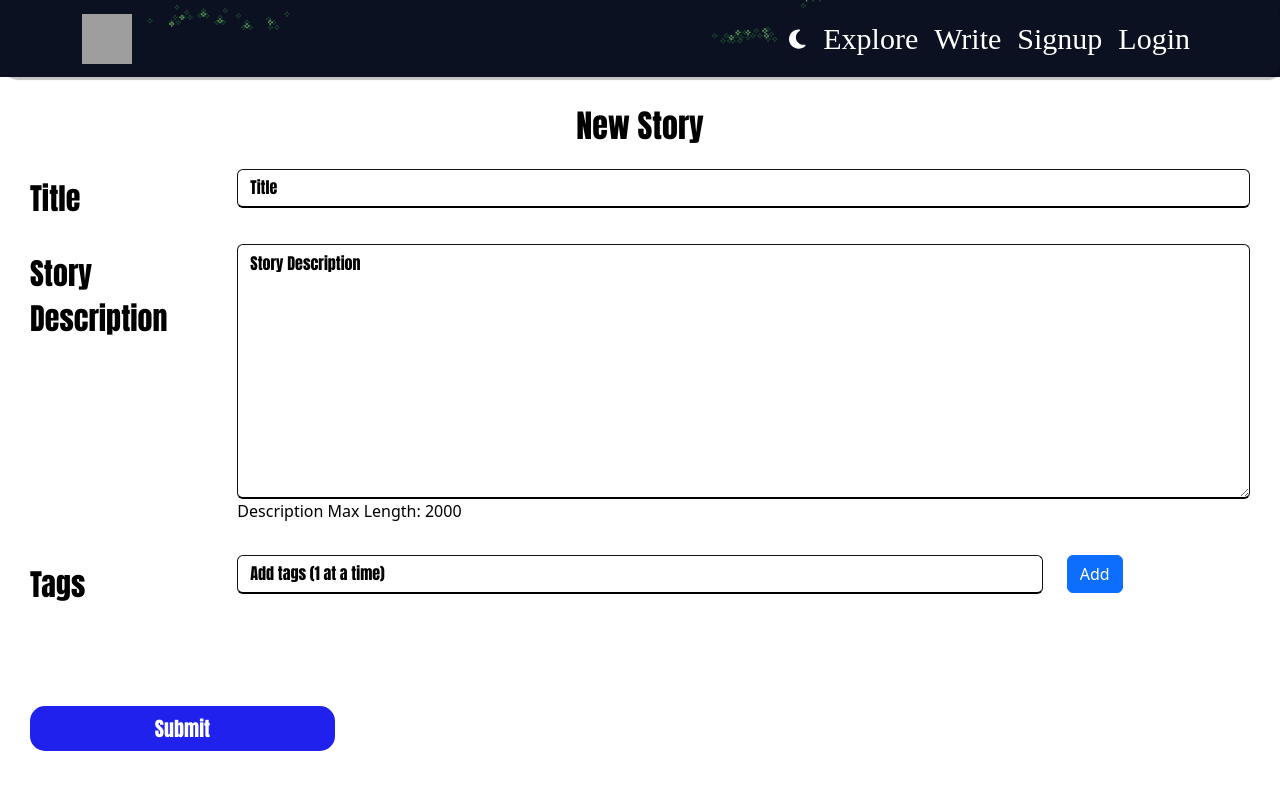
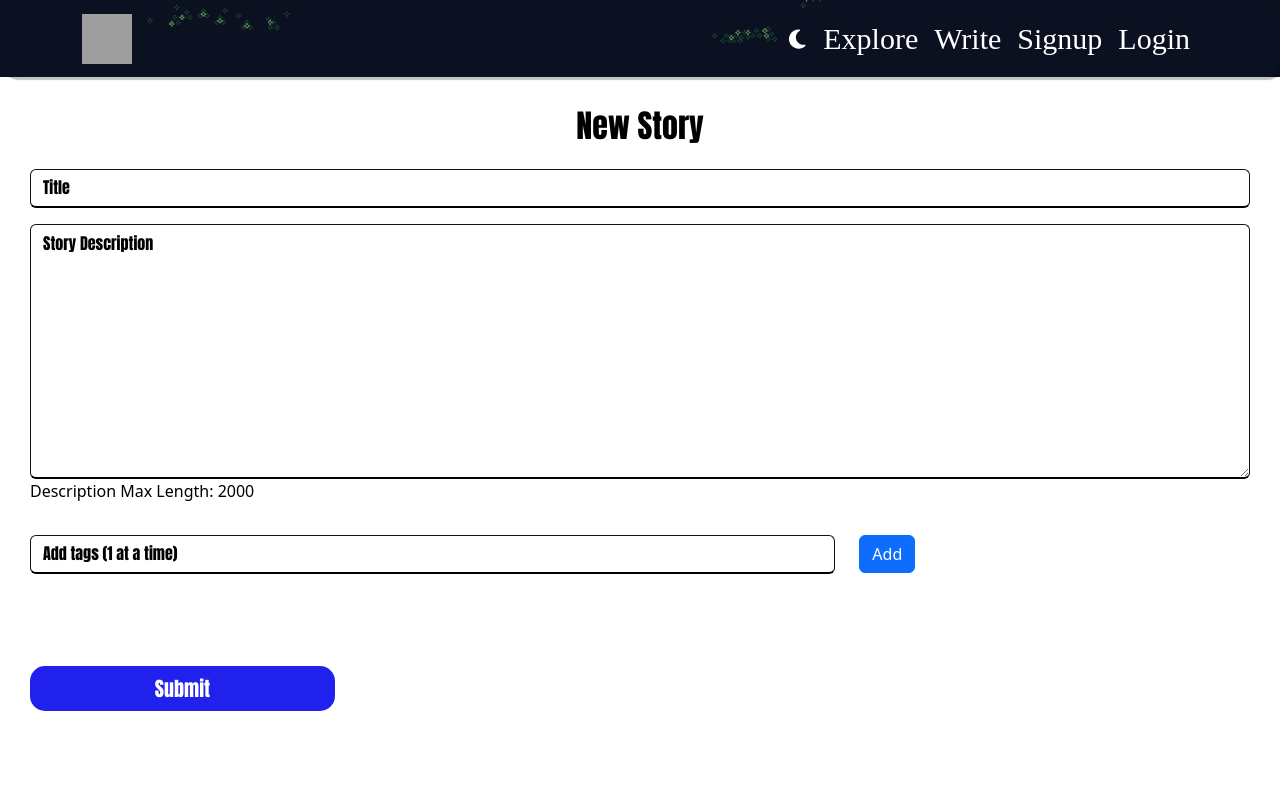
Before and after one commit to DiegoAndradeD/OwlsPost, a React (Vite) app in the folder OwlsPostReact/: page /addStory in a window 1280 px wide. Shown: the top 790 px of the page. Built offline with nearby package versions, Linux system fonts and the light colour scheme; grey boxes are pictures that could not be loaded; a web font is replaced by a local one.

Commit message:
React Quill added to story chapter
React Quill added to story chapter

```diff
--- a/OwlsPostReact/src/components/Chapter_Components/ChapterForm.tsx
+++ b/OwlsPostReact/src/components/Chapter_Components/ChapterForm.tsx
@@ -3,6 +3,8 @@ import axios from 'axios';
 import { useParams, useNavigate } from 'react-router-dom';
 import '../../styles/Chapter_Styles/ChapterForm.css';
 import { useTheme } from '../ThemeContext';
+import ReactQuill from 'react-quill';
+import 'react-quill/dist/quill.snow.css';
 
 const AddChapterPage: React.FC = () => {
   const { darkMode } = useTheme();
@@ -14,20 +16,13 @@ const AddChapterPage: React.FC = () => {
     title: '',
     content: '',
     storyid: id,
-});
+  });
 
-
-  const handleChange = (
-    e: React.ChangeEvent<HTMLInputElement | HTMLTextAreaElement>
-  ) => {
-    const { name, value } = e.target;
+  const handleChange = (name: string, value: string) => {
     setChapter({
       ...chapter,
       [name]: value,
     });
-    if (e.target instanceof HTMLTextAreaElement) {
-      autoExpandTextarea(e.target);
-    }
   };
 
   const handleSubmit = async (e: React.FormEvent) => {
@@ -51,11 +46,6 @@ const AddChapterPage: React.FC = () => {
     }
   };
 
-  const autoExpandTextarea = (element: HTMLTextAreaElement) => {
-    element.style.height = 'auto';
-    element.style.height = element.scrollHeight + 'px';
-  };
-
   const renderForm = () => {
     return (
       <form onSubmit={handleSubmit}>
@@ -69,24 +59,20 @@ const AddChapterPage: React.FC = () => {
               placeholder="Title"
               name="title"
               value={chapter.title}
-              onChange={handleChange}
+              onChange={(e) => handleChange(e.target.name, e.target.value)}
             />
           </div>
         </div>
         <div className="mb-3 row" id="dataContainer">
           <div className="col-sm-10">
-            <textarea
-              className="form-control"
-              id="description"
+            <ReactQuill
+              value={chapter.content}
+              onChange={(value) => handleChange('content', value)}
               placeholder="Story Description"
-              rows={8}
-              name="content"
-              value={chapter.content}
-              onChange={handleChange}
-            ></textarea>
+            />
           </div>
         </div>
-        <button type="submit" className="">
+        <button type="submit" className="ChapterForm_submitBtn">
           Submit
         </button>
       </form>
--- a/OwlsPostReact/src/components/Chapter_Components/ChapterPage.tsx
+++ b/OwlsPostReact/src/components/Chapter_Components/ChapterPage.tsx
@@ -1,8 +1,8 @@
-import axios from 'axios';
 import React, { useEffect, useState } from 'react';
 import { useParams } from 'react-router-dom';
 import '../../styles/Chapter_Styles/ChapterPage.css';
 import { useTheme } from '../ThemeContext';
+import axios from 'axios';
 
 interface Chapter {
   id: number;
@@ -80,7 +80,10 @@ const ChapterPage: React.FC = () => {
     <div className={`ChapterPage_mainDiv ${ChapterPageContainer}`}>
       <div className="chapterContainer">
         <h2 id='chapterTitle'>{chapter.title}</h2>
-        <div className="chapter-content">{chapter.content}</div>
+        <div
+          className="chapter-content"
+          dangerouslySetInnerHTML={{ __html: chapter.content }}
+        />
         <div className="chapter-navigation">
           {hasPrevChapter && (
             <a
--- a/OwlsPostReact/src/components/Story_Components/StoryForm.tsx
+++ b/OwlsPostReact/src/components/Story_Components/StoryForm.tsx
@@ -28,8 +28,7 @@ const TextInputField: React.FC<{
 }> = ({ id, placeholder, value, onChange }) => {
   return (
     <div className="mb-3 row">
-      <label htmlFor={id} className="col-sm-2 col-form-label">{placeholder}</label>
-      <div className="col-sm-10">
+      <div className="">
         <input
           type="text"
           className="form-control"
@@ -52,8 +51,7 @@ const TextAreaField: React.FC<{
 }> = ({ id, placeholder, value, onChange, remainingChars }) => {
   return (
     <div className="mb-3 row">
-      <label htmlFor={id} className="col-sm-2 col-form-label">{placeholder}</label>
-      <div className="col-sm-10">
+      <div className="">
         <textarea
           className="form-control"
           id={id}
@@ -173,7 +171,6 @@ const StoryForm: React.FC = () => {
               remainingChars={state.remainingChars}
             />
             <div className="mb-3 row">
-              <label htmlFor="tags" className="col-sm-2 col-form-label">Tags</label>
               <div className="col-sm-8">
                 <input
                   type="text"
@@ -195,8 +192,8 @@ const StoryForm: React.FC = () => {
               </div>
             </div>
             <div className="mb-3 row">
-              <div className="col-sm-2"></div>
-              <div className="col-sm-10">
+              <div className=""></div>
+              <div className="">
                 <div className="tags-container">
                   {state.tags.map((tag, index) => (
                     <span key={index} className="tagText">
--- a/OwlsPostReact/src/components/User_Settings_Components/Settings_Components/UserProfile_Settings.tsx
+++ b/OwlsPostReact/src/components/User_Settings_Components/Settings_Components/UserProfile_Settings.tsx
@@ -1,10 +1,10 @@
 import axios from "axios";
 import { useEffect, useState } from "react";
 import Cookies from "universal-cookie";
-import "react-quill/dist/quill.snow.css"; // Import Quill styles
+import "react-quill/dist/quill.snow.css";
 import "../../../styles/UserSettings_Styles/UserProfile_Settings.css";
 import { Link, useNavigate } from "react-router-dom";
-import ReactQuill from "react-quill"; // Import ReactQuill
+import ReactQuill from "react-quill";
 
 interface UserStates {
   profile_user_id: number;
--- a/OwlsPostReact/src/styles/Chapter_Styles/ChapterForm.css
+++ b/OwlsPostReact/src/styles/Chapter_Styles/ChapterForm.css
@@ -52,7 +52,7 @@
      justify-content: space-around;
  }
 
- #chapterFormWrapper form button  {
+ #chapterFormWrapper form .ChapterForm_submitBtn  {
      font-family: 'Anton', sans-serif;
      font-size: 20px;
      margin-top: 30px;
--- a/OwlsPostReact/src/styles/Story_Styles/StoryForm.css
+++ b/OwlsPostReact/src/styles/Story_Styles/StoryForm.css
@@ -3,6 +3,7 @@
   display: flex;
   justify-content: center;
   align-items: center;
+
 }
 
 #storyFormWrapper {
@@ -10,7 +11,6 @@
   width: 100%;
   height: 886px;
   padding: 30px;
-
   box-shadow: 3px 3px rgba(0, 0, 0, 0.481);
   margin: auto;
   overflow: hidden;
@@ -26,22 +26,18 @@
   font-family: 'Anton', sans-serif;
 }
 
-label {
-  color: var(--text-color-light);
-}
+
 
 #storyFormWrapper form {
   margin: auto;
   width: 100%;
+
 }
 
-#storyFormWrapper form label  {
-  font-family: 'Anton', sans-serif;
-  font-size: 30px;
-}
 
 #storyFormWrapper form input,  #storyFormWrapper form textarea{
   border: 1px solid #111215;
+  width: 100%;
   border-bottom: 2px solid var(--border-color-light);
   color: var(--text-color-light);
   background-color: var(--Form-background-color-dark);
@@ -91,7 +87,7 @@ label {
 }
 
 .tagText {
-  color: white;
+  color: var(--text-color-light);
   font-size: 20px;
 }
 
@@ -100,7 +96,7 @@ label {
   width: 20px;
   height: 20px;
   color: red;
-  background-color: white;
+  background-color: var(--background-color-light);
 }
 
 #storyForm_CharsCounter {
```
